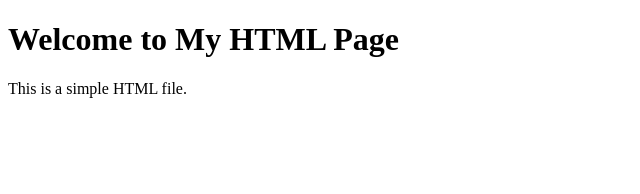
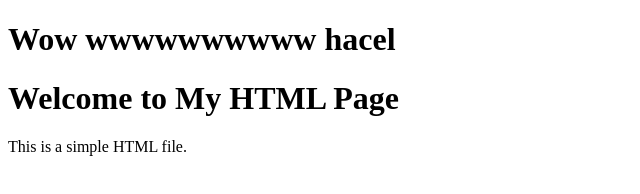
Before and after one commit to lexhari/test-pullrequest, a plain HTML site: page index.html in a window 1280 px wide. Shown: the whole page, without its empty margins (0-640 px from the left). Drawn offline with Linux system fonts and the light colour scheme.

Commit message:
Update index.html

```diff
--- a/index.html
+++ b/index.html
@@ -5,6 +5,7 @@
     <title>My HTML Page</title>
 </head>
 <body>
+    <h1>Wow wwwwwwwwww hacel</h1>
     <h1>Welcome to My HTML Page</h1>
     <p>This is a simple HTML file.</p>
 </body>
```
